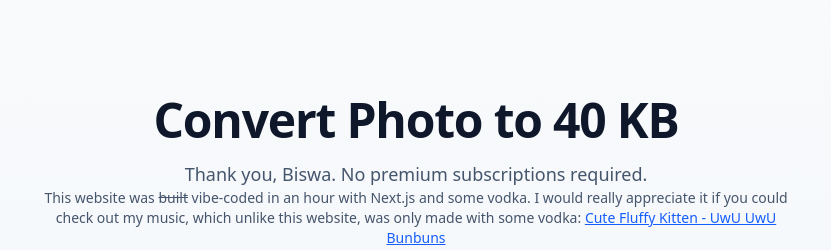
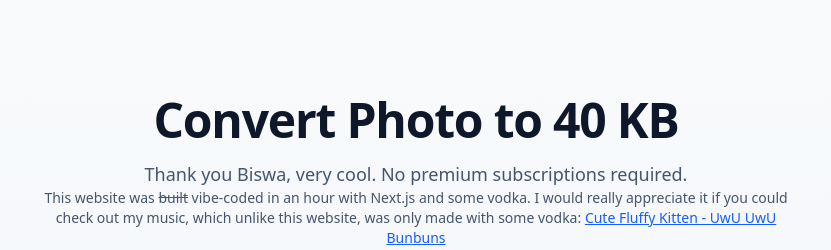
Before and after one commit to madhavan-raja/convertphototo40kb, a Next.js app: page / in a window 1280 px wide. Shown: the top 250 px of the page, without its empty margins (224-1055 px from the left). Built offline with nearby package versions, Linux system fonts and the light colour scheme.

Commit message:
very cool

```diff
--- a/app/page.tsx
+++ b/app/page.tsx
@@ -11,7 +11,7 @@ export default function Home() {
               Convert Photo to 40 KB
             </h1>
             <p className="text-lg text-slate-600 dark:text-slate-400">
-              Thank you, Biswa. No premium subscriptions required.
+              Thank you Biswa, very cool. No premium subscriptions required.
             </p>
             <p className="text-sm text-slate-600 dark:text-slate-400">
               This website was <span className="line-through">built</span> vibe-coded in an hour with Next.js and some vodka. I would really appreciate it if you could check out my music, which unlike this website, was only made with some vodka: <Link className="text-blue-600 dark:text-blue-400 underline" target="_blank" href={"https://youtu.be/M3rhZJRd0eQ"}>Cute Fluffy Kitten - UwU UwU Bunbuns</Link>
```
